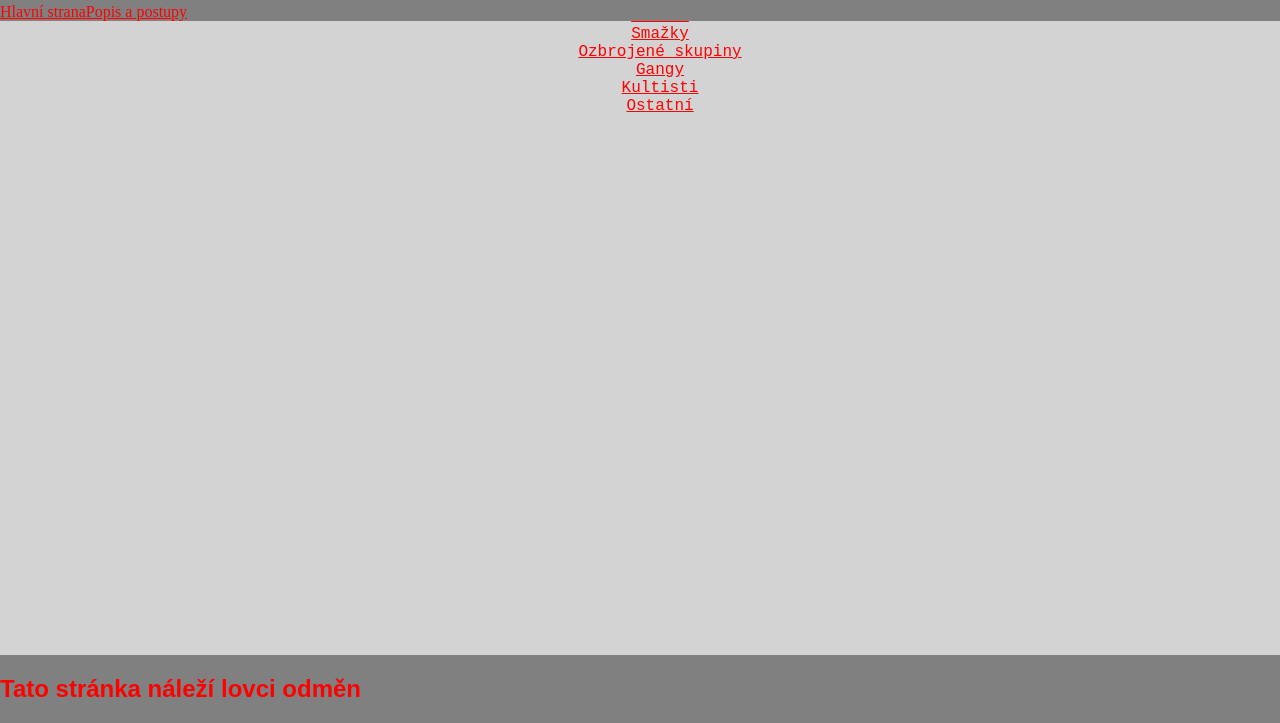
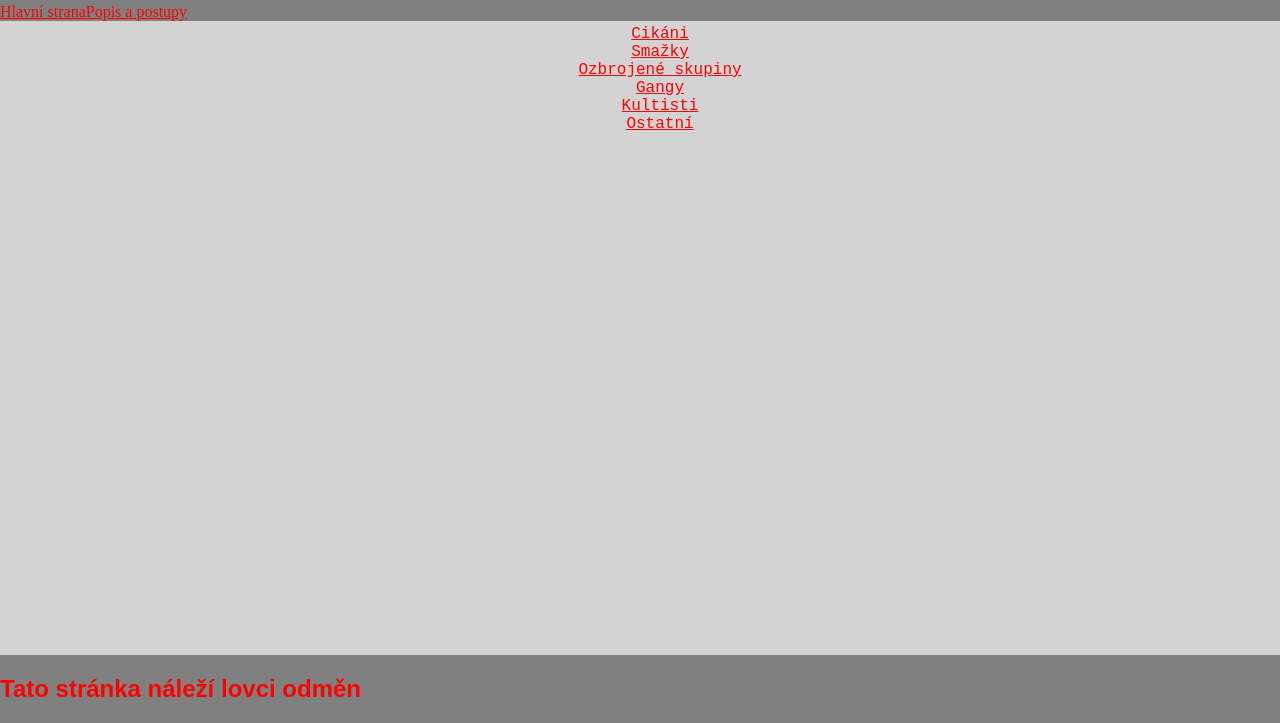
Before and after one commit to TherealBendy87/Madness, a plain HTML site: page index2.html in a window 1280 px wide. Shown: the part 77-800 px from the top of the page. Drawn offline with Linux system fonts and the light colour scheme; a web font is replaced by a local one.

Commit message:
Update index2.html

```diff
--- a/index2.html
+++ b/index2.html
@@ -16,7 +16,7 @@
         <img src="https://cdn.discordapp.com/attachments/1245604985346068531/1247635436923392041/Hankhunter.jpg?ex=6660be8c&is=665f6d0c&hm=431c4e646a03f9da64fc1841d472c9f9ede73b5b734fea868386cfc602231fdd&" alt="Logo">
         <nav><a href="https://therealbendy87.github.io/Madness/">Hlavní strana</a> <a href="https://therealbendy87.github.io/-koln-E-shop/">Popis a postupy</a></nav>
        </header>
-       <main>
+       <main><br>
         <p>Popisy a postupy je soubor stran na kterých se dozvíte jak zabít každou bytost v ČR.</p>
         <p>List odkazů z růuznými skupinamy v nevadě:</p>
         <ul>
```
